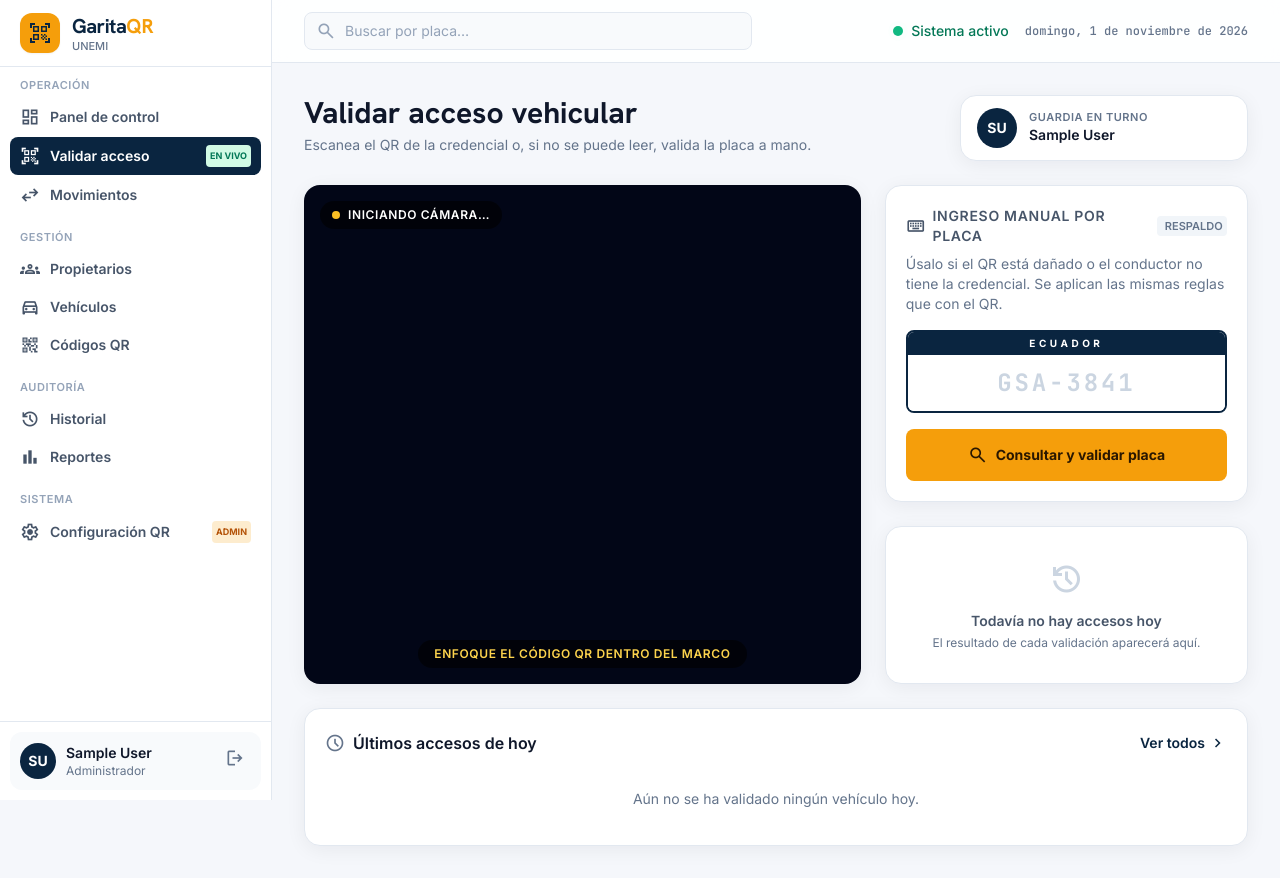
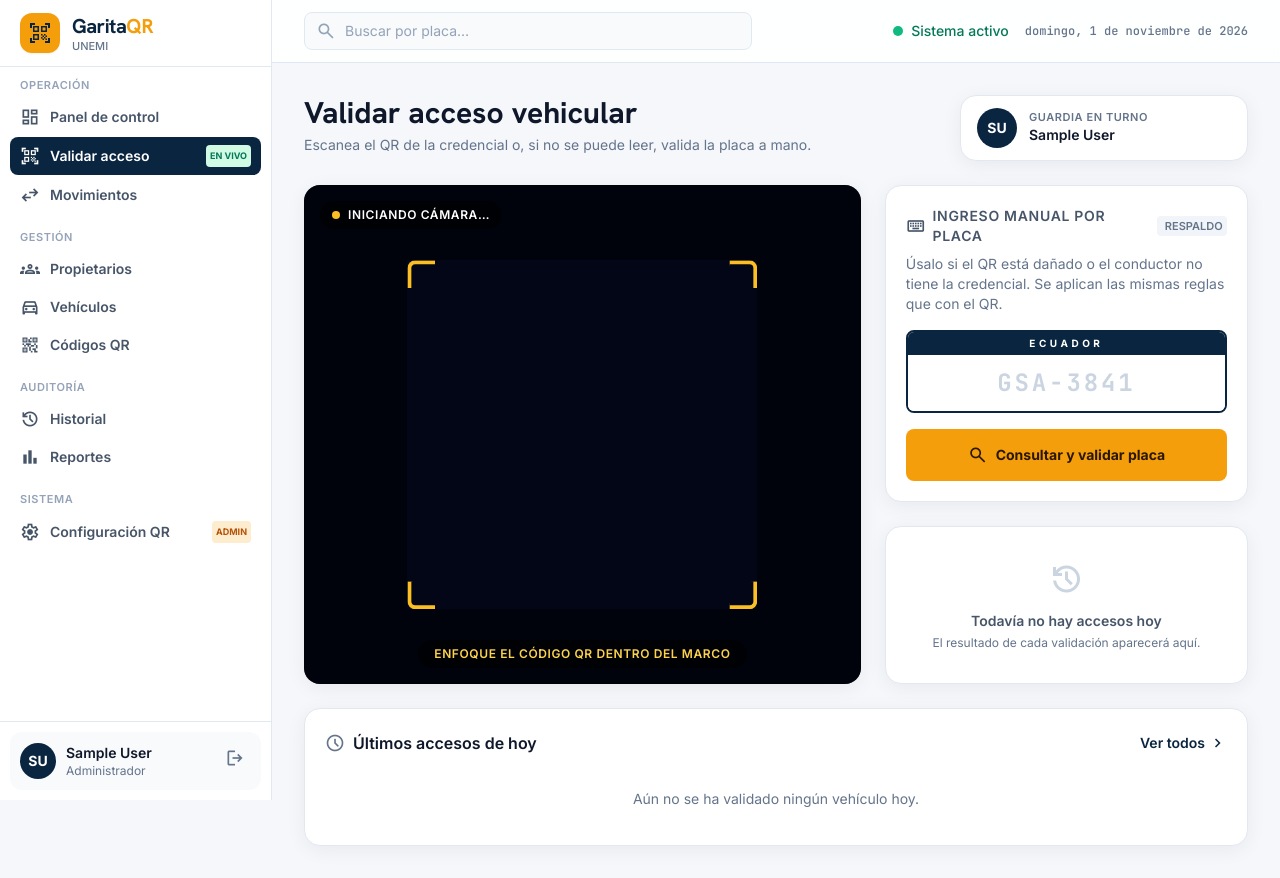
Before and after one commit to Darix-io/Modulo-ingreso-vehicular-DJANGO-MYSQL, a Django app: page /qr/validar/ in a window 1280 px wide. Run offline with Django 5.2, Linux system fonts and the light colour scheme; the visitor is signed in with stand-in values (Sample User, id 1); data comes from the database, SQL or seed files in the repository; data that the repository does not hold is empty; some libraries are stand-ins or nearby versions.

Commit message:
Validar acceso: el marco del escáner es siempre un cuadrado perfecto
El marco que dibujaba la librería podía salir rectangular en el celular
según cuándo medía el video. Ahora el marco se dibuja con CSS (70 % del
lado menor del visor, unidad cqmin, alto igual al ancho) y el de la
librería se oculta. La región de lectura usa el lado menor del video ya
dibujado. Verificado a 360, 400 y 440 px con cámara 4:3, 16:9 y vertical:
275x275 a 440 px, 247x247 a 400 px y 219x219 a 360 px, centrado en el visor.

Co-Authored-By: Claude Sonnet 5.5 <noreply@anthropic.com>

```diff
--- a/templates/qr/validar.html
+++ b/templates/qr/validar.html
@@ -34,6 +34,15 @@
                 </div>
                 {# Visor cuadrado en móvil (el marco de lectura siempre es un cuadrado completo); en escritorio ocupa el alto disponible #}
                 <div id="lector" class="aspect-square w-full lg:aspect-auto lg:h-full lg:min-h-[26rem]"></div>
+                {# Marco propio: siempre un cuadrado de 70 % del lado menor del visor (cqmin), sin depender de cuándo mida la librería #}
+                <div id="marco-qr" class="pointer-events-none absolute inset-0 z-[5]" aria-hidden="true">
+                    <div class="marco-qr-cuadro">
+                        <span class="absolute left-0 top-0 h-7 w-7 rounded-tl-lg border-l-4 border-t-4 border-amber-400"></span>
+                        <span class="absolute right-0 top-0 h-7 w-7 rounded-tr-lg border-r-4 border-t-4 border-amber-400"></span>
+                        <span class="absolute bottom-0 left-0 h-7 w-7 rounded-bl-lg border-b-4 border-l-4 border-amber-400"></span>
+                        <span class="absolute bottom-0 right-0 h-7 w-7 rounded-br-lg border-b-4 border-r-4 border-amber-400"></span>
+                    </div>
+                </div>
 
                 <div id="lector-error" class="absolute inset-0 z-20 hidden flex-col items-center justify-center gap-3 bg-slate-950 p-6 text-center" role="alert">
                     <span class="material-symbols-outlined text-5xl text-amber-400">videocam_off</span>
@@ -157,6 +166,15 @@
     /* El video llena el visor sin deformarse; así el marco de html5-qrcode mide lo mismo que el visor */
     #lector { overflow: hidden; }
     #lector video { width: 100% !important; height: 100% !important; object-fit: cover; }
+    /* El marco de la librería se oculta: el cuadrado se dibuja aquí y mide igual en cualquier cámara y pantalla */
+    #qr-shaded-region { display: none !important; }
+    #marco-qr { container-type: size; }
+    #marco-qr .marco-qr-cuadro {
+        position: absolute; left: 50%; top: 50%;
+        width: 70cqmin; height: 70cqmin; min-width: 150px; min-height: 150px; max-width: 100cqmin; max-height: 100cqmin;
+        transform: translate(-50%, -50%);
+        box-shadow: 0 0 0 100vmax rgba(0, 0, 0, 0.48);
+    }
 </style>
 {% endblock %}
 
@@ -222,9 +240,10 @@
         lector = lector || new Html5Qrcode('lector');
         const configuracion = {
             fps: 10,
-            // Marco siempre cuadrado: 70 % del lado menor del visor (nunca más grande que el visor, mínimo 150 px)
+            // Región de lectura = el cuadrado del marco: 70 % del lado menor del video ya dibujado (mínimo 150 px)
             qrbox: function (ancho, alto) {
-                const menor = Math.min(ancho, alto);
+                const video = document.querySelector('#lector video');
+                const menor = Math.min(video && video.clientWidth || ancho, video && video.clientHeight || alto);
                 const lado = Math.min(menor, Math.max(150, Math.floor(menor * 0.7)));
                 return { width: lado, height: lado };
             },
```
Also changed, not shown: apps/qr/tests_validar.py (+9 -0 lines).
